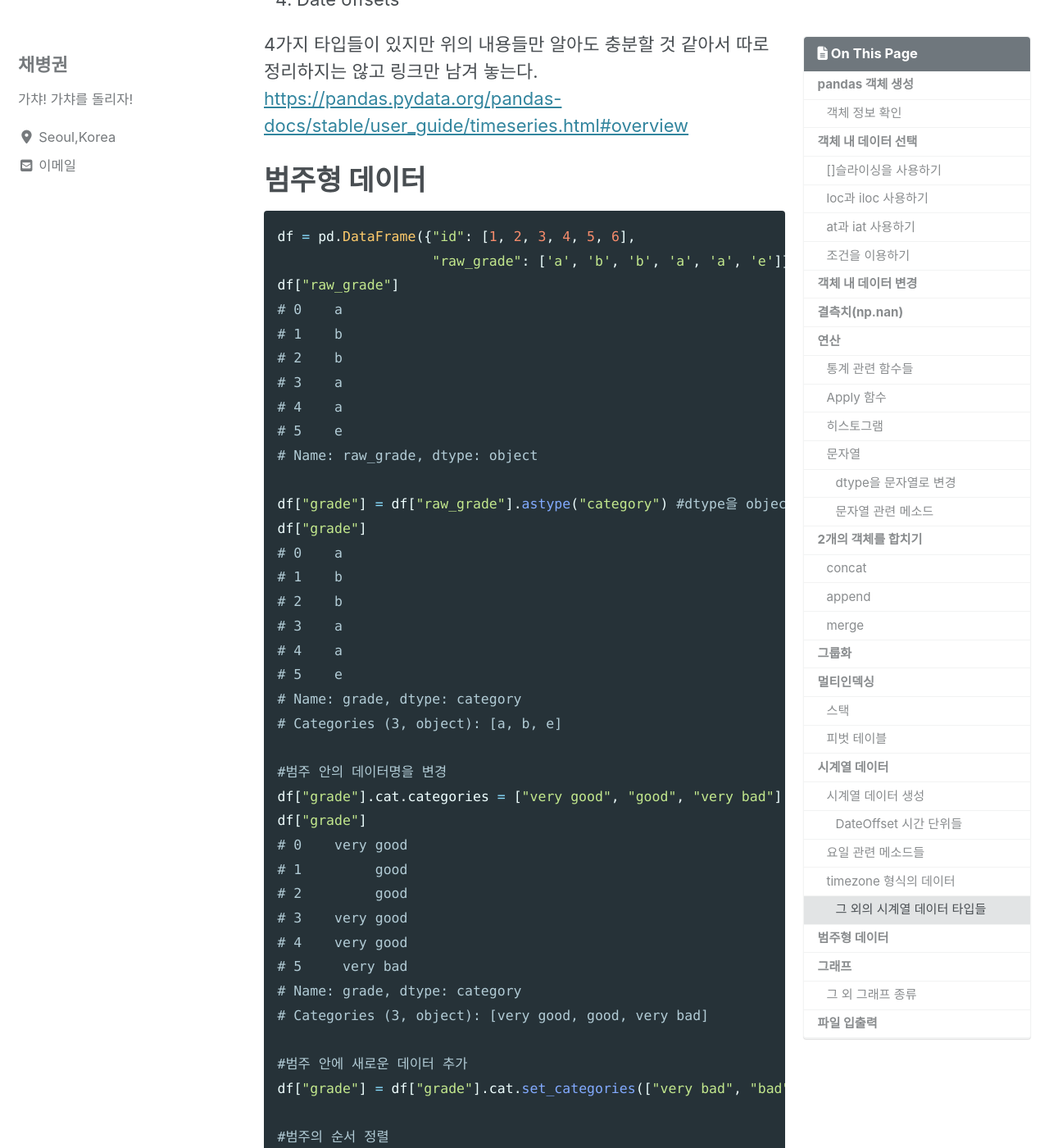
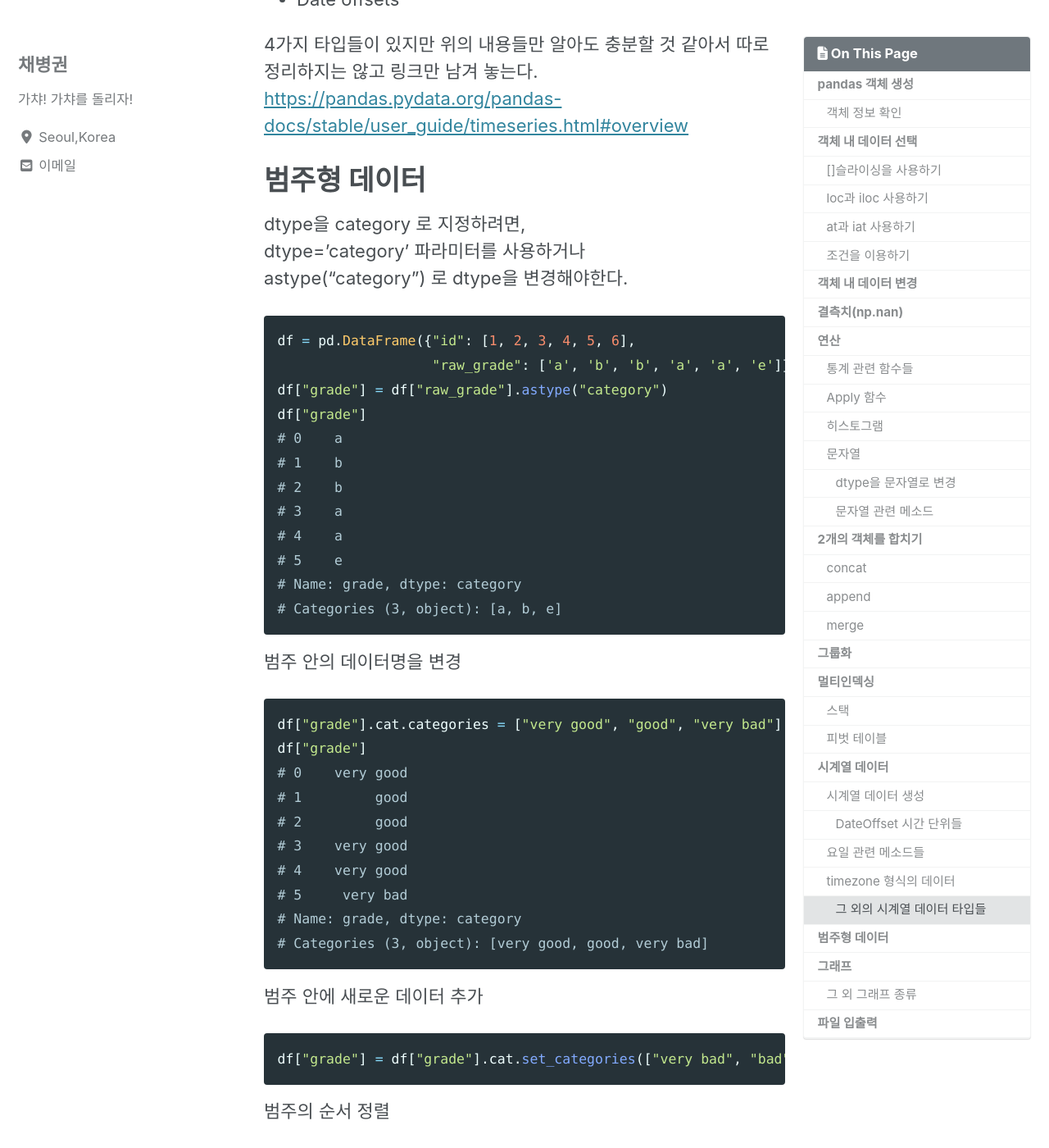
Before and after one commit to ByeongGwonChae/mynotebook, a Jekyll site: the page built from _posts/2020-02-29-pandas기초.md, in a window 1280 px wide and 1400 px high, scrolled down 15253 px. Shown: the whole window at 82% size. Built offline with Jekyll 4.4.1, drawn with Linux system fonts in a browser that asks for light colours; cached includes are drawn as plain includes; nearby versions of some CDN libraries.

Commit message:
Update 2020-02-29-pandas기초.md

```diff
--- a/_posts/2020-02-29-pandas기초.md
+++ b/_posts/2020-02-29-pandas기초.md
@@ -431,28 +431,22 @@ dtz.tz_convert('US/Pacific')
 #               dtype='datetime64[ns, US/Pacific]', freq='H')
 ~~~
 ### 그 외의 시계열 데이터 타입들
-1. Date times
-1. Time deltas
-1. Time spans
-1. Date offsets
+- Date times
+- Time deltas
+- Time spans
+- Date offsets
 
 4가지 타입들이 있지만 위의 내용들만 알아도 충분할 것 같아서 따로 정리하지는 않고 링크만 남겨 놓는다.
 <https://pandas.pydata.org/pandas-docs/stable/user_guide/timeseries.html#overview>
 
 # 범주형 데이터
+dtype을 category 로 지정하려면,\\
+dtype='category' 파라미터를 사용하거나\\
+astype("category") 로 dtype을 변경해야한다.
 ~~~ python
 df = pd.DataFrame({"id": [1, 2, 3, 4, 5, 6],
-                   "raw_grade": ['a', 'b', 'b', 'a', 'a', 'e']})
-df["raw_grade"]
-# 0    a
-# 1    b
-# 2    b
-# 3    a
-# 4    a
-# 5    e
-# Name: raw_grade, dtype: object
-
-df["grade"] = df["raw_grade"].astype("category") #dtype을 object→category 로 변경
+                   "raw_grade": ['a', 'b', 'b', 'a', 'a', 'e']}, dtype='category')
+df["grade"] = df["raw_grade"].astype("category")
 df["grade"]
 # 0    a
 # 1    b
@@ -462,8 +456,9 @@ df["grade"]
 # 5    e
 # Name: grade, dtype: category
 # Categories (3, object): [a, b, e]
-
-#범주 안의 데이터명을 변경
+~~~
+범주 안의 데이터명을 변경
+~~~ python
 df["grade"].cat.categories = ["very good", "good", "very bad"]
 df["grade"]
 # 0    very good
@@ -474,14 +469,17 @@ df["grade"]
 # 5     very bad
 # Name: grade, dtype: category
 # Categories (3, object): [very good, good, very bad]
-
-#범주 안에 새로운 데이터 추가
+~~~
+범주 안에 새로운 데이터 추가
+~~~ python
 df["grade"] = df["grade"].cat.set_categories(["very bad", "bad", "medium", "good", "very good"])
-
-#범주의 순서 정렬
+~~~
+범주의 순서 정렬
+~~~ python
 df.sort_values(by="grade")
-
-#히스토그램
+~~~
+히스토그램
+~~~ python
 df.groupby("grade").size()
 # grade
 # very bad     1
```
